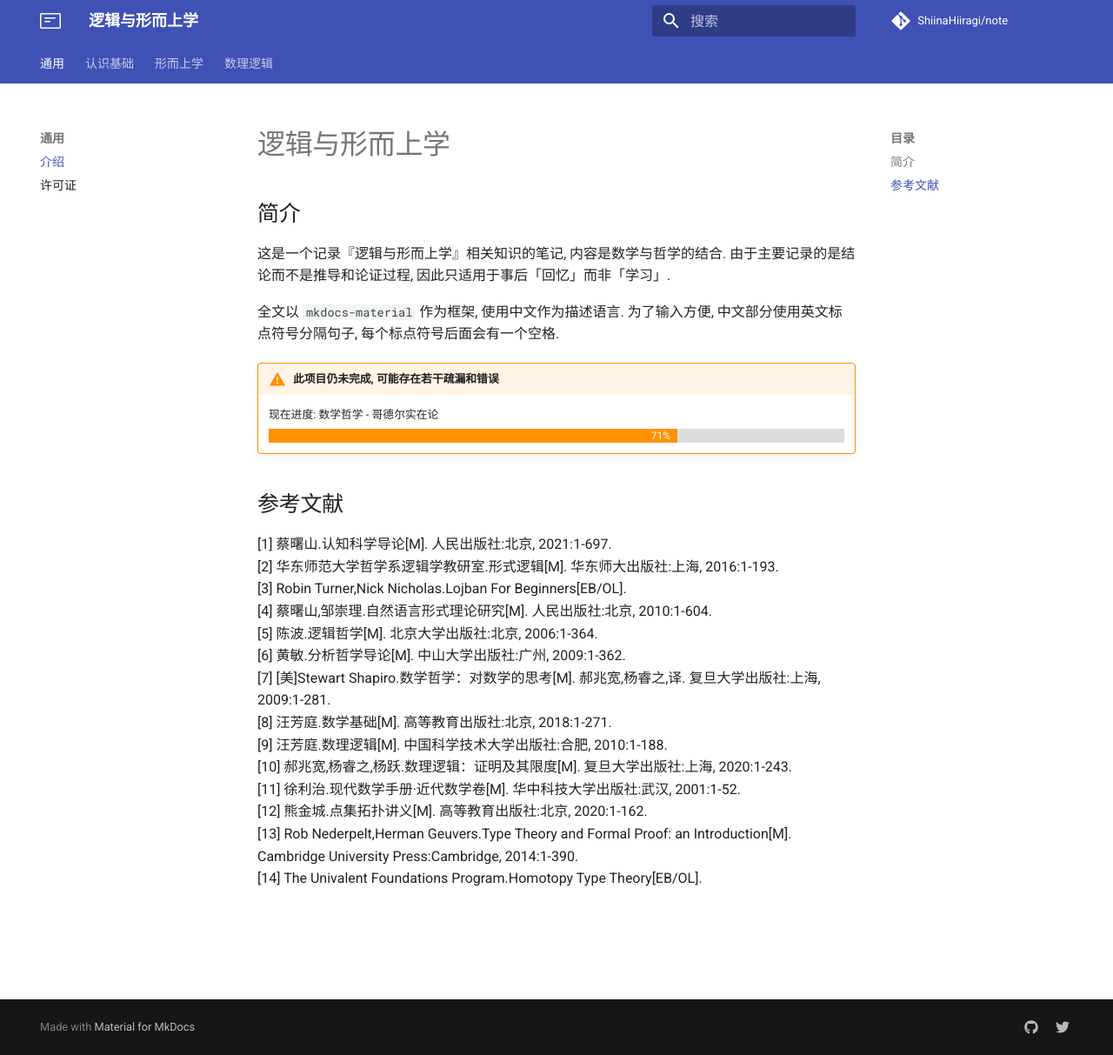
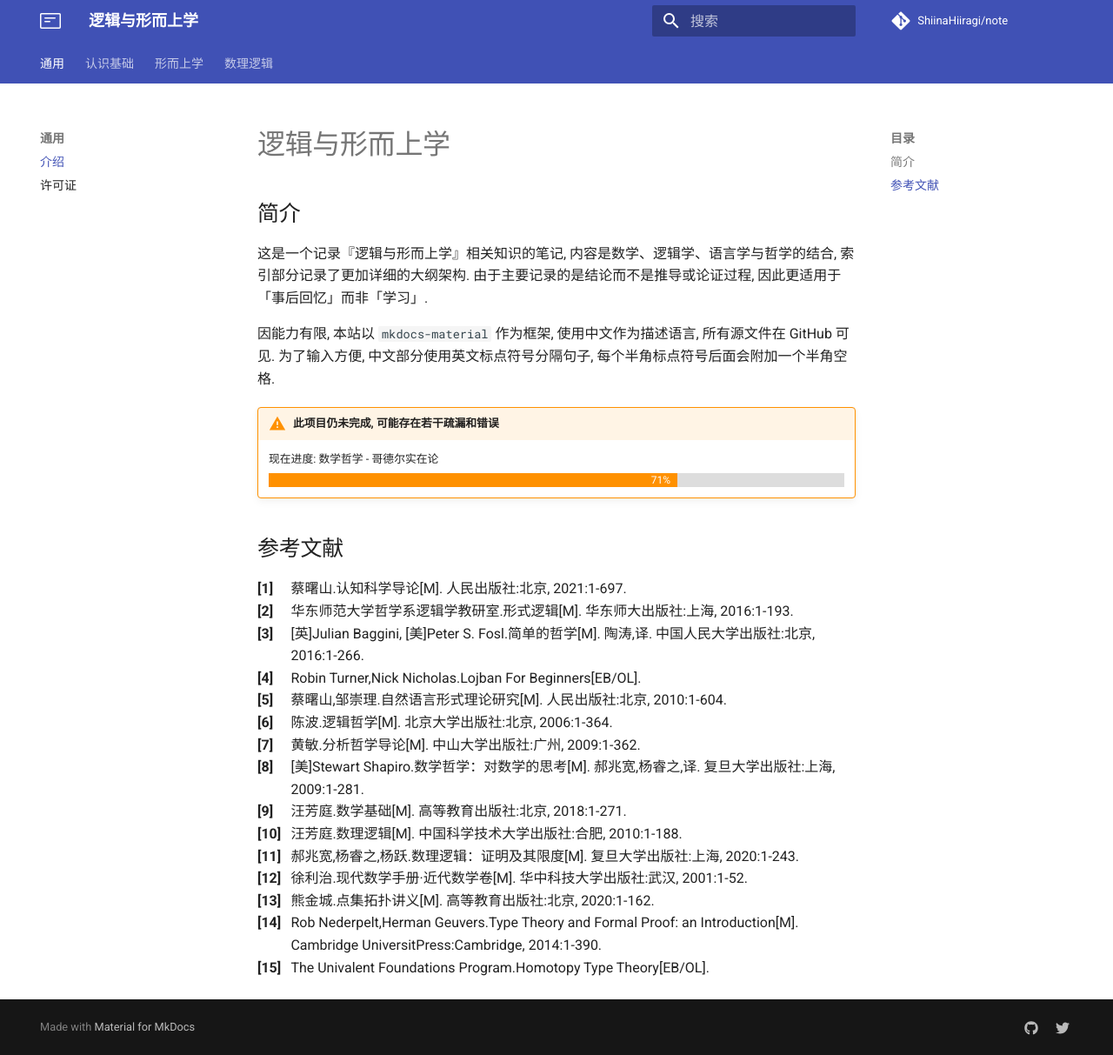
Before and after one commit to ShiinaHiiragi/note, an MkDocs documentation site: the page built from docs/index.md, in a window 1280 px wide and 1213 px high. Shown: the whole window at 87% size. Built offline with MkDocs 1.6.1 and Material for MkDocs 9.7.7, drawn with Linux system fonts in a browser that asks for light colours; comment, search, counter and statistics services are not loaded.

Commit message:
dynamic reference management

```diff
--- a/docs/index.md
+++ b/docs/index.md
@@ -1,9 +1,9 @@
 # 逻辑与形而上学
 
 ## 简介
-这是一个记录『逻辑与形而上学』相关知识的笔记, 内容是数学与哲学的结合. 由于主要记录的是结论而不是推导和论证过程, 因此只适用于事后「回忆」而非「学习」.
+这是一个记录『逻辑与形而上学』相关知识的笔记, 内容是数学、逻辑学、语言学与哲学的结合, 索引部分记录了更加详细的大纲架构. 由于主要记录的是结论而不是推导或论证过程, 因此更适用于「事后回忆」而非「学习」.
 
-全文以 `mkdocs-material` 作为框架, 使用中文作为描述语言. 为了输入方便, 中文部分使用英文标点符号分隔句子, 每个标点符号后面会有一个空格.
+因能力有限, 本站以 `mkdocs-material` 作为框架, 使用中文作为描述语言, 所有源文件在 GitHub 可见. 为了输入方便, 中文部分使用英文标点符号分隔句子, 每个半角标点符号后面会附加一个半角空格.
 
 !!! warning "此项目仍未完成, 可能存在若干疏漏和错误"
     <label> 现在进度: 数学哲学 - 哥德尔实在论 </label>
@@ -12,17 +12,66 @@
     </div>
 
 ## 参考文献
-[1] 蔡曙山.认知科学导论[M]. 人民出版社:北京, 2021:1-697.
-[2] 华东师范大学哲学系逻辑学教研室.形式逻辑[M]. 华东师大出版社:上海, 2016:1-193.
-[3] Robin Turner,Nick Nicholas.Lojban For Beginners[EB/OL].
-[4] 蔡曙山,邹崇理.自然语言形式理论研究[M]. 人民出版社:北京, 2010:1-604.
-[5] 陈波.逻辑哲学[M]. 北京大学出版社:北京, 2006:1-364.
-[6] 黄敏.分析哲学导论[M]. 中山大学出版社:广州, 2009:1-362.
-[7] [美]Stewart Shapiro.数学哲学：对数学的思考[M]. 郝兆宽,杨睿之,译. 复旦大学出版社:上海, 2009:1-281.
-[8] 汪芳庭.数学基础[M]. 高等教育出版社:北京, 2018:1-271.
-[9] 汪芳庭.数理逻辑[M]. 中国科学技术大学出版社:合肥, 2010:1-188.
-[10] 郝兆宽,杨睿之,杨跃.数理逻辑：证明及其限度[M]. 复旦大学出版社:上海, 2020:1-243.
-[11] 徐利治.现代数学手册·近代数学卷[M]. 华中科技大学出版社:武汉, 2001:1-52.
-[12] 熊金城.点集拓扑讲义[M]. 高等教育出版社:北京, 2020:1-162.
-[13] Rob Nederpelt,Herman Geuvers.Type Theory and Formal Proof: an Introduction[M]. Cambridge University Press:Cambridge, 2014:1-390.
-[14] The Univalent Foundations Program.Homotopy Type Theory[EB/OL].
+
+<div class="ref"> </div>
+
+<style>
+.ref {
+    display: flex;
+    flex-direction: column;
+}
+
+.entry {
+    display: flex;
+    flex-direction: row;
+}
+
+.index {
+    min-width: 2.4em;
+    font-weight: 600;
+}
+.index:before {
+    content: "[";
+}
+.index:after {
+    content: "]";
+}
+
+.value {
+    flex-grow: 1;
+}
+</style>
+
+<script>
+entryList = [
+    "蔡曙山.认知科学导论[M]. 人民出版社:北京, 2021:1-697.",
+    "华东师范大学哲学系逻辑学教研室.形式逻辑[M]. 华东师大出版社:上海, 2016:1-193.",
+    "[英]Julian Baggini, [美]Peter S. Fosl.简单的哲学[M]. 陶涛,译. 中国人民大学出版社:北京, 2016:1-266.",
+    "Robin Turner,Nick Nicholas.Lojban For Beginners[EB/OL].",
+    "蔡曙山,邹崇理.自然语言形式理论研究[M]. 人民出版社:北京, 2010:1-604.",
+    "陈波.逻辑哲学[M]. 北京大学出版社:北京, 2006:1-364.",
+    "黄敏.分析哲学导论[M]. 中山大学出版社:广州, 2009:1-362.",
+    "[美]Stewart Shapiro.数学哲学：对数学的思考[M]. 郝兆宽,杨睿之,译. 复旦大学出版社:上海, 2009:1-281.",
+    "汪芳庭.数学基础[M]. 高等教育出版社:北京, 2018:1-271.",
+    "汪芳庭.数理逻辑[M]. 中国科学技术大学出版社:合肥, 2010:1-188.",
+    "郝兆宽,杨睿之,杨跃.数理逻辑：证明及其限度[M]. 复旦大学出版社:上海, 2020:1-243.",
+    "徐利治.现代数学手册·近代数学卷[M]. 华中科技大学出版社:武汉, 2001:1-52.",
+    "熊金城.点集拓扑讲义[M]. 高等教育出版社:北京, 2020:1-162.",
+    "Rob Nederpelt,Herman Geuvers.Type Theory and Formal Proof: an Introduction[M]. Cambridge UniversitPress:Cambridge, 2014:1-390.",
+    "The Univalent Foundations Program.Homotopy Type Theory[EB/OL]."
+];
+
+entryList.forEach((item, index) => {
+    const newEntry = document.createElement("div");
+    const newValue = document.createElement("div");
+    const newIndex = document.createElement("div");
+    newEntry.className = "entry";
+    newValue.className = "value";
+    newIndex.className = "index";
+    newValue.innerText = item;
+    newIndex.innerText = index + 1;
+    newEntry.append(newIndex);
+    newEntry.append(newValue);
+    document.querySelector(".ref").append(newEntry);
+});
+</script>
```
Also changed, not shown: docs/intro/license.md (+1 -1 lines).
